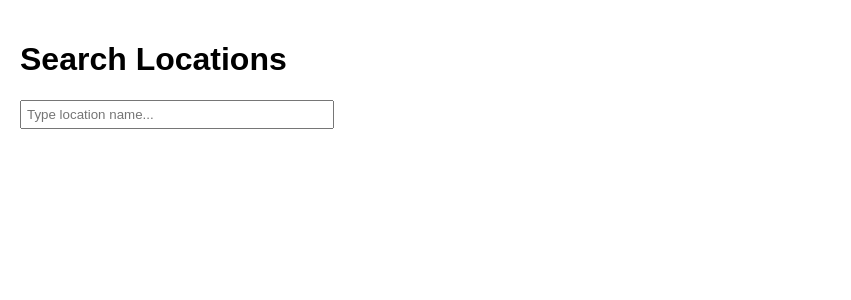
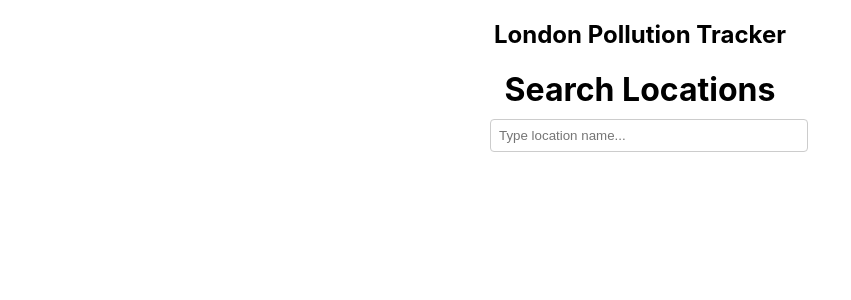
Before and after one commit to narain-nair/LDN-Pollution-Tracker, a React (Create React App) app in the folder LDNPROJECT/pollution-tracker-frontend/: page / in a window 1280 px wide. Shown: the top 300 px of the page, without its empty margins (0-851 px from the left). Built offline with nearby package versions, Linux system fonts and the light colour scheme.

Commit message:
Debugging heatmap (not working correctly)

```diff
--- a/LDNPROJECT/pollution-tracker-frontend/src/App.js
+++ b/LDNPROJECT/pollution-tracker-frontend/src/App.js
@@ -8,12 +8,15 @@ import LocationStats from "./components/LocationStats";
 import PollutantChart from "./components/PollutionChart";
 import Navbar from "./components/layout/NavBar";
 import PageContainer from "./components/layout/PageContainer";
+import PollutantTabs from "./components/PollutantTabs";
+import Heatmap from "./components/Heatmap";
 
 function App() {
   const [query, setQuery] = useState("");
   const [suggestions, setSuggestions] = useState([]);
   const [selectedSiteCode, setSelectedSiteCode] = useState(null);
   const [locations, setLocations] = useState([]);
+  console.log("App.js locations state:", locations);
 
   // When user clicks a suggestion
   const handleSelectSuggestion = async (siteCode) => {
@@ -32,11 +35,34 @@ function App() {
 
 
   return (
-    <div style={{ padding: "20px", fontFamily: "sans-serif" }}>
-      <h1>Search Locations</h1>
-      <SearchBar query={query} setQuery={setQuery} suggestions={suggestions} setSuggestions={setSuggestions} onSelect={handleSelectSuggestion} />
-      <LocationStats locations={locations} />
-      <PollutantChart locations={locations} />
+    <div className="App">
+      {/* Fixed top navbar */}
+      <Navbar />
+
+      {/* Page content below navbar */}
+      <PageContainer>
+        <h1 style={{ marginBottom: "10px" }}>Search Locations</h1>
+
+        <div style={{ display: "flex", justifyContent: "center", marginBottom: "20px" }}>
+          <SearchBar
+            query={query}
+            setQuery={setQuery}
+            suggestions={suggestions}
+            setSuggestions={setSuggestions}
+            onSelect={handleSelectSuggestion}
+          />
+        </div>
+
+        {/* Show charts and info only if a location is selected */}
+        {locations.length > 0 && (
+          <>
+            <LocationStats locations={locations} />
+            <PollutantChart locations={locations} />
+            <Heatmap locations={locations} />
+            <PollutantTabs />
+          </>
+        )}
+      </PageContainer>
     </div>
   );
 }
--- a/LDNPROJECT/pollution-tracker-frontend/src/components/Heatmap.js
+++ b/LDNPROJECT/pollution-tracker-frontend/src/components/Heatmap.js
@@ -1,33 +1,47 @@
-import React from "react";
+import React, { useEffect, useRef } from "react";
 import { MapContainer, TileLayer } from "react-leaflet";
 import L from "leaflet";
 import "leaflet/dist/leaflet.css";
 import "leaflet.heat";
 
 export default function Heatmap({ locations }) {
-    const mapCenter = [51.5074, -0.1278]; // Default: London
+  const mapRef = useRef();
+
+  useEffect(() => {
+    if (!mapRef.current) return;
+
+    const map = mapRef.current;
+    // Remove existing heat layers
+    map.eachLayer((layer) => {
+      if (layer instanceof L.LayerGroup && layer.getLayers().some(l => l._latlng)) {
+        map.removeLayer(layer);
+      }
+    });
 
     const heatPoints = locations
-      .filter(loc => loc.airQualityData) // only include locations with data
+      .filter(loc => loc.airQualityData && loc.latitude && loc.longitude && loc.airQualityData.PM25 != null)
       .map(loc => [
         loc.latitude,
         loc.longitude,
-        loc.airQualityData.PM25 / 100 // normalize for heat intensity (example)
-      ]);
+        Math.min(loc.airQualityData.PM25 / 100, 1) // normalize intensity
+      ]
+    );
+    console.log("Heatmap.js heatPoints:", heatPoints);
 
-    // Create a heat layer
-    const createHeatLayer = (map) => {
-      if (!map || heatPoints.length === 0) return;
-
+    if (heatPoints.length > 0) {
+        console.log("Adding heat layer with points:", heatPoints);
         L.heatLayer(heatPoints, { radius: 25, blur: 15, maxZoom: 17 }).addTo(map);
-    };
+    } else {
+        console.warn("No valid heat points to display!");
+    }
+  }, [locations]);
 
   return (
     <MapContainer
-        center={mapCenter}
+      center={[51.5074, -0.1278]}
       zoom={11}
       style={{ height: "400px", width: "100%" }}
-        whenCreated={createHeatLayer}
+      whenCreated={(mapInstance) => (mapRef.current = mapInstance)}
     >
       <TileLayer
         url="https://{s}.tile.openstreetmap.org/{z}/{x}/{y}.png"
--- a/LDNPROJECT/pollution-tracker-frontend/src/components/PollutantTabs.js
+++ b/LDNPROJECT/pollution-tracker-frontend/src/components/PollutantTabs.js
@@ -1,5 +1,5 @@
+import { pollutantInfo } from "./utils/PollutantInfo";
 import React, { useState } from "react";
-import { pollutantInfo } from "../utils/pollutantInfo";
 
 export default function PollutantTabs({}) {
     const [openTab, setOpenTab] = useState(null);
@@ -29,5 +29,5 @@ export default function PollutantTabs({}) {
             );
           })}
         </div>
-      );
+    );
 }
--- a/LDNPROJECT/pollution-tracker-frontend/src/components/SearchBar.js
+++ b/LDNPROJECT/pollution-tracker-frontend/src/components/SearchBar.js
@@ -12,20 +12,50 @@ export default function SearchBar({ query, setQuery, suggestions, setSuggestions
       }
     };
 
-
     return (
-    <div style={{ position: "relative" }}>
+      <div style={{ position: "relative", width: "300px" }}>
         <input
           type="text"
           value={query}
           onChange={handleChange}
           placeholder="Type location name..."
-        style={{ padding: "5px", width: "300px" }}
+          style={{
+            width: "100%",
+            padding: "8px",
+            borderRadius: "4px",
+            border: "1px solid #ccc",
+          }}
         />
         {suggestions.length > 0 && (
-        <ul style={{ border: "1px solid #ccc", listStyle: "none", marginTop: 0, padding: 0, width: "300px", position: "absolute", background: "#fff" }}>
+          <ul
+            style={{
+              position: "absolute",
+              top: "100%",
+              left: 0,
+              right: 0,
+              maxHeight: "200px",
+              overflowY: "auto",
+              background: "#fff",
+              border: "1px solid #ccc",
+              borderRadius: "4px",
+              zIndex: 10,
+              margin: 0,
+              padding: 0,
+              listStyle: "none",
+            }}
+          >
             {suggestions.map((s, i) => (
-            <li key={i} onClick={() => onSelect(s.siteCode)} style={{ padding: "5px", cursor: "pointer" }}>
+              <li
+                key={i}
+                onClick={() => onSelect(s.siteCode)}
+                style={{
+                  padding: "8px",
+                  cursor: "pointer",
+                  borderBottom: "1px solid #eee",
+                }}
+                onMouseEnter={(e) => (e.currentTarget.style.background = "#f0f0f0")}
+                onMouseLeave={(e) => (e.currentTarget.style.background = "#fff")}
+              >
                 {s.name} ({s.siteCode})
               </li>
             ))}
```
Lines whose indentation alone changed are shown as unchanged.
